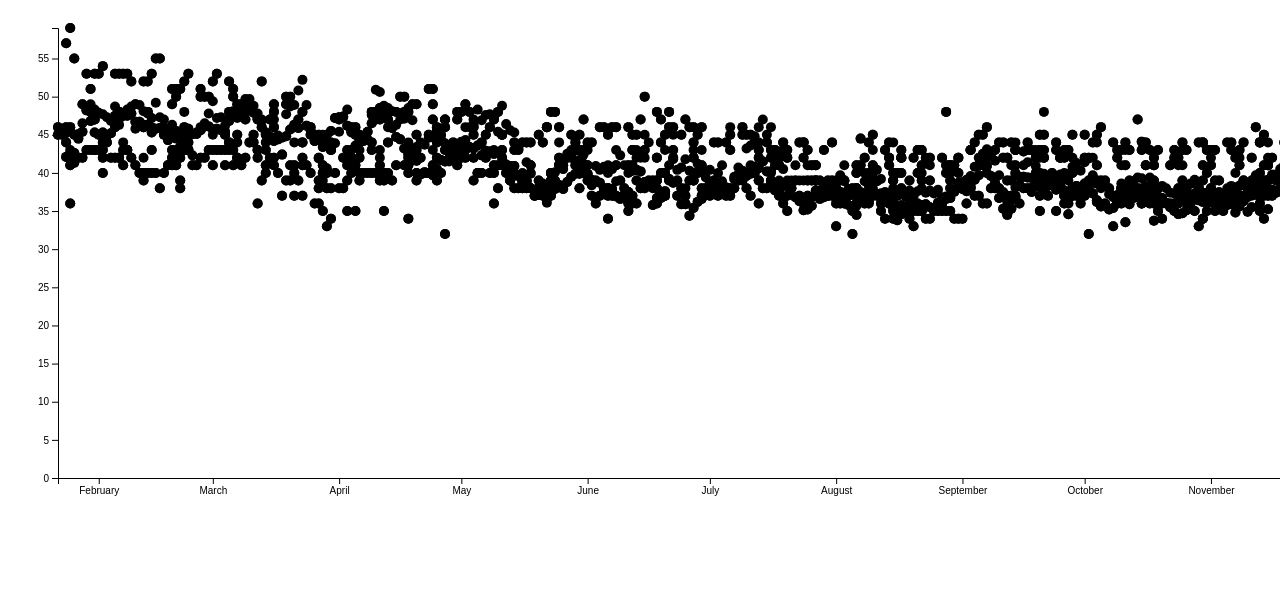
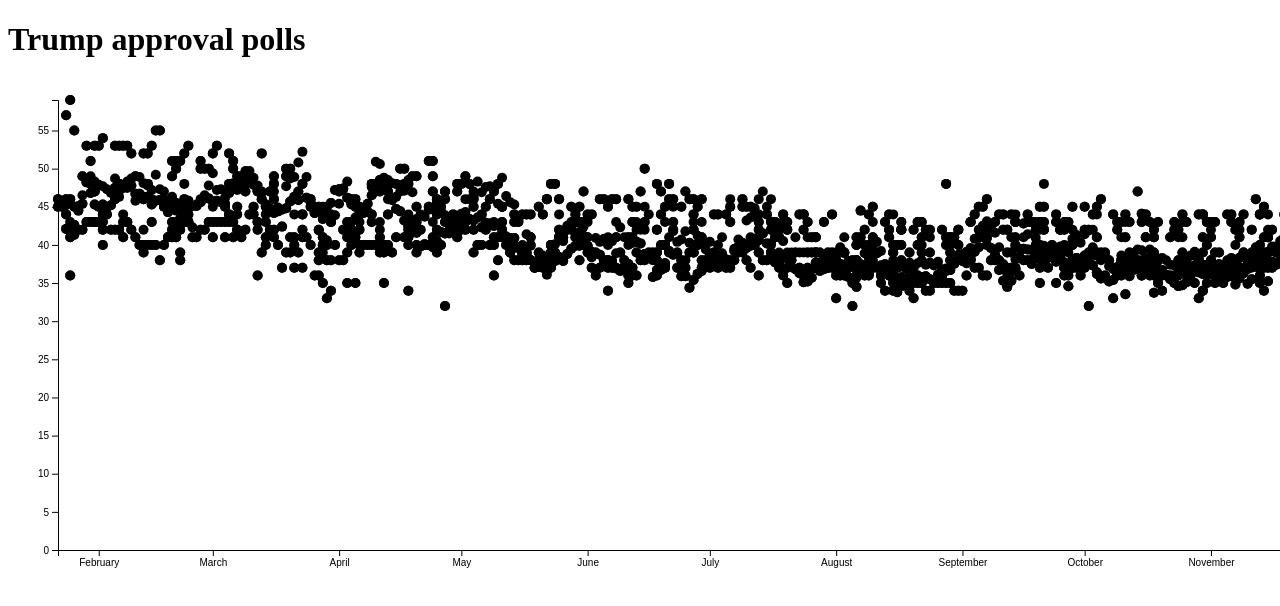
Before and after one commit to lucas-kitzmueller/example7, a plain HTML site: page index.html in a window 1280 px wide. Shown: the top 606 px of the page. Drawn offline with nearby package versions, Linux system fonts and the light colour scheme; files whose address does not match are found by name.

Commit message:
add a header

```diff
--- a/index.html
+++ b/index.html
@@ -10,6 +10,7 @@
 
 <body>
 
+  <h1> Trump approval polls </h1>
 
   <script src="https://d3js.org/d3.v4.min.js"></script>
   <script src="scripts/main.js"></script>
```
